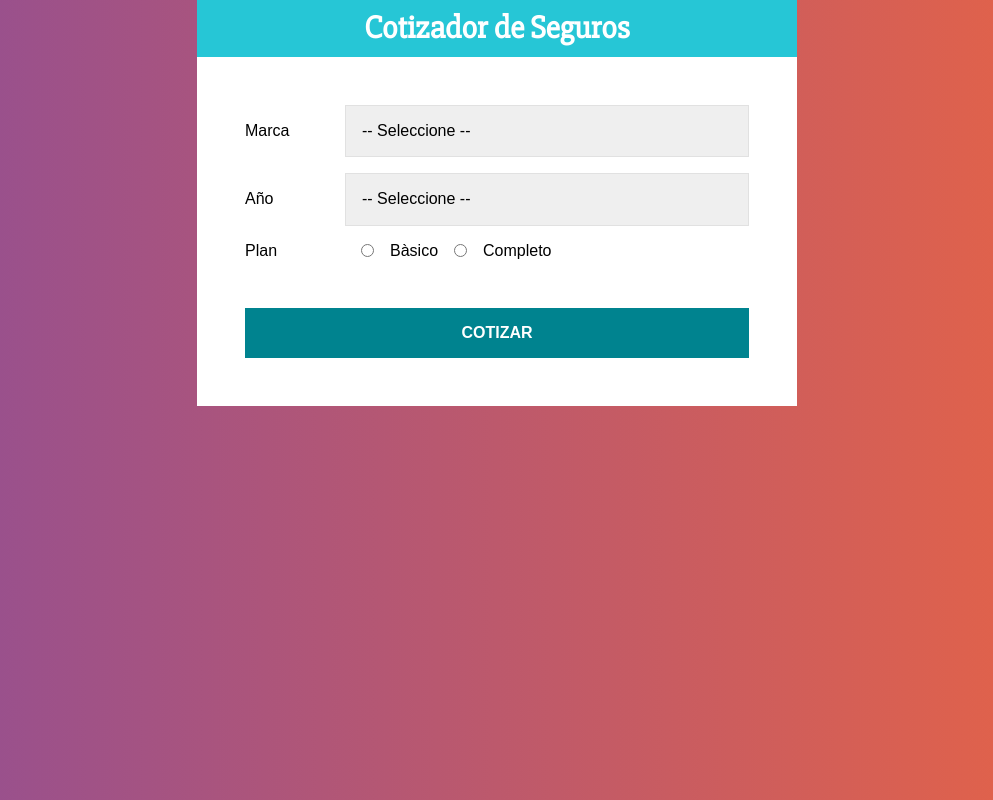
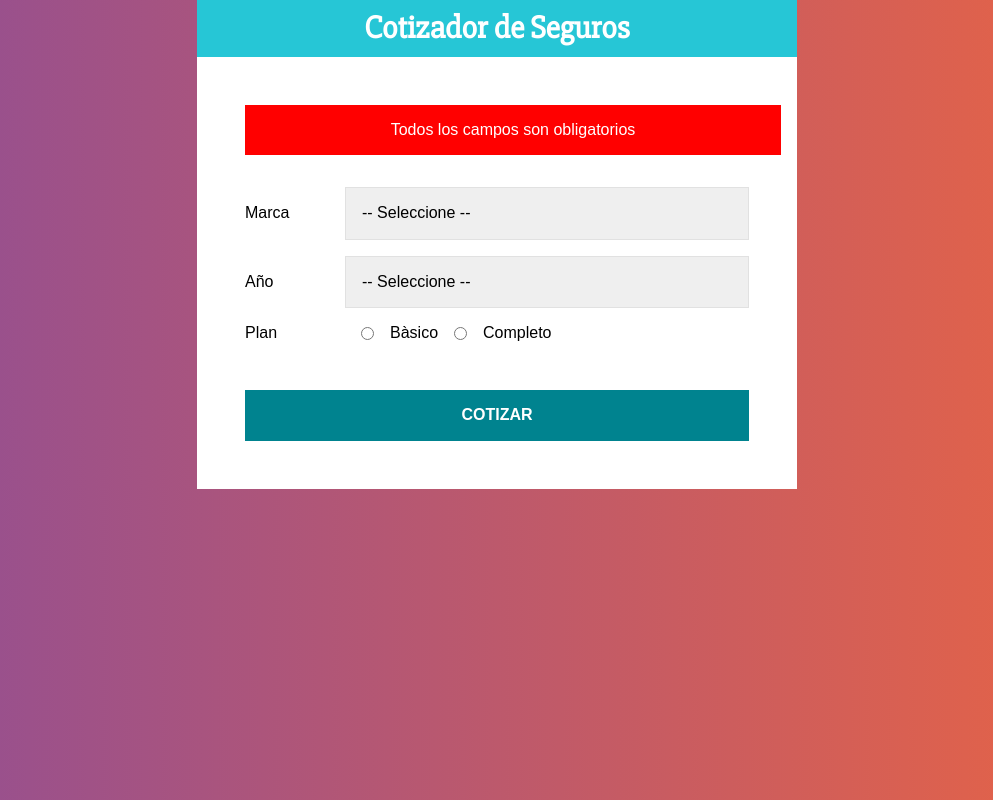
Before and after one commit to crosscay/cotizador-de-seguro-de-automovil-react-js, a React (Create React App) app: page / in a window 1280 px wide. Both pictures are taken after a click on the button "COTIZAR". Shown: the whole page, without its empty margins (143-1136 px from the left). Built offline with nearby package versions, Linux system fonts and the light colour scheme.

Commit message:
validando formulario

```diff
--- a/src/components/Formulario.js
+++ b/src/components/Formulario.js
@@ -1,5 +1,6 @@
 import React, { useState } from 'react';
 import styled from '@emotion/styled';
+import { obtenerDiferenciaYear } from '../helper';
 
 const Campo = styled.div`
     display: flex;
@@ -41,6 +42,15 @@
     }
 `;
 
+const Error = styled.div`
+    background-color: red;
+    color: white;
+    padding: 1rem;
+    width: 100%;
+    text-align: center;
+    margin-bottom: 2rem;
+`;
+
 const Formulario = () => {
 
     const [ datos, guardarDatos ] = useState({
@@ -49,11 +59,57 @@
         plan: ''
     });
 
+    const [ error, guardarError ] = useState(false);
+
+    // extraer los valores del state
+    const { marca, year, plan } = datos;
+
+    // Leer los datos del formulario y colocarlos en el state
+    const obtenerInformacion = e => {
+        guardarDatos({
+            ...datos,
+            [e.target.name] : e.target.value
+        });
+    }
+
+    // cuando el usuario presiona submit
+    const cotizarSeguro = e => {
+        e.preventDefault();
+
+        if(marca.trim() === '' || year.trim() === '' || plan.trim() === '') {
+            guardarError(true);
+            return;
+        }
+        guardarError(false);
+
+        // Una base de 2000
+        let resultado = 2000;
+
+        // obtener la diferencia en años
+        const diferencia = obtenerDiferenciaYear(year);
+
+        // por cada año hay que restar el 3%
+
+        // Americano 15%
+        // Asiatico 5%
+        // Europeo 30%
+
+        // Basico aumenta 20%
+        // Completo 50%
+
+        // Total
+    }
+
     return (
-        <form>
+        <form onSubmit={cotizarSeguro}>
+            { error ? <Error>Todos los campos son obligatorios</Error>: null }
             <Campo>
                 <Label>Marca</Label>
-                <Select>
+                <Select
+                    name="marca"
+                    value={marca}
+                    onChange={obtenerInformacion}
+                >
                     <option value="">-- Seleccione --</option>
                     <option value="Americano">Americano</option>
                     <option value="Europeo">Europeo</option>
@@ -63,7 +119,11 @@
 
             <Campo>
                 <Label>Año</Label>
-                <Select>
+                <Select
+                    name="year"
+                    value={year}
+                    onChange={obtenerInformacion}
+                >
                     <option value="">-- Seleccione --</option>
                     <option value="2021">2021</option>
                     <option value="2020">2020</option>
@@ -84,17 +144,21 @@
                     type="radio"
                     name="plan"
                     value="basico"
+                    checked={plan === "basico"}
+                    onChange={obtenerInformacion}
                 />
                 Bàsico
                 <InputRadio
                     type="radio"
                     name="plan"
                     value="completo"
+                    checked={plan === "completo"}
+                    onChange={obtenerInformacion}
                 />
                 Completo
             </Campo>
 
-            <Boton type="button">Cotizar</Boton>
+            <Boton type="submit">Cotizar</Boton>
         </form>
     );
 }
--- /dev/null
+++ b/src/helper.js
@@ -0,0 +1,3 @@
+export function obtenerDiferenciaYear(year) {
+    return new Date().getFullYear() - year;
+}
```
